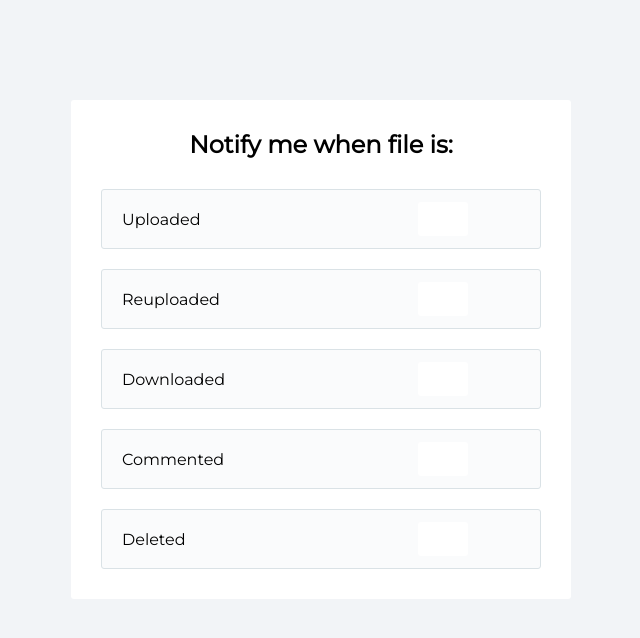
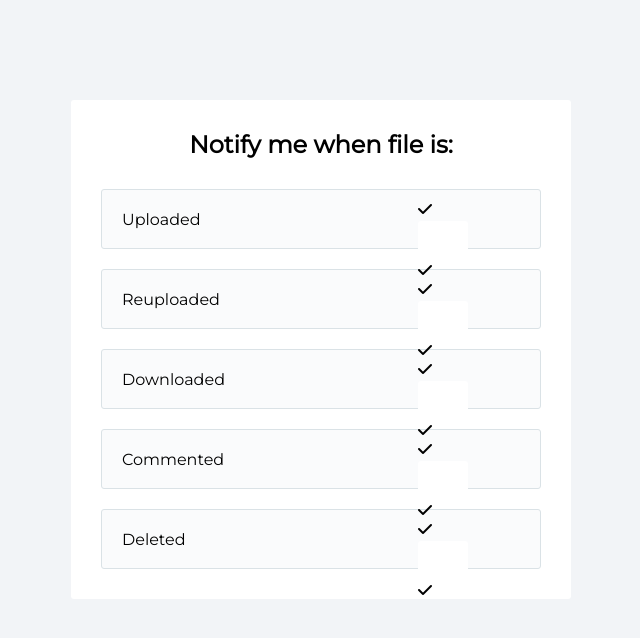
Before and after one commit to Nola360/March-25, a plain HTML site: page index.html in a window 1280 px wide. Shown: the whole page, without its empty margins (319-959 px from the left). Drawn offline with Linux system fonts and the light colour scheme.

Commit message:
added fa check icons

```diff
--- a/index.html
+++ b/index.html
@@ -20,7 +20,9 @@
           Uploaded
         </div>
         <div class="checkbox_right">
+          <i class="fas fa-check"></i>
           <input type="checkbox" class="checkbox">
+          <i class="fas fa-check"></i>
         </div>
       </div>
 
@@ -29,7 +31,9 @@
           Reuploaded
         </div>
         <div class="checkbox_right">
+          <i class="fas fa-check"></i>
           <input type="checkbox" class="checkbox">
+          <i class="fas fa-check"></i>
         </div>
       </div>
       <div class="checkbox_wrap">
@@ -37,7 +41,9 @@
           Downloaded
         </div>
         <div class="checkbox_right">
+          <i class="fas fa-check"></i>
           <input type="checkbox" class="checkbox">
+          <i class="fas fa-check"></i>
         </div>
       </div>
       <div class="checkbox_wrap">
@@ -45,7 +51,9 @@
           Commented
         </div>
         <div class="checkbox_right">
+          <i class="fas fa-check"></i>
           <input type="checkbox" class="checkbox">
+          <i class="fas fa-check"></i>
         </div>
       </div>
       <div class="checkbox_wrap">
@@ -53,7 +61,9 @@
           Deleted
         </div>
         <div class="checkbox_right">
+          <i class="fas fa-check"></i>
           <input type="checkbox" class="checkbox">
+          <i class="fas fa-check"></i>
         </div>
       </div>
     </div>
```
